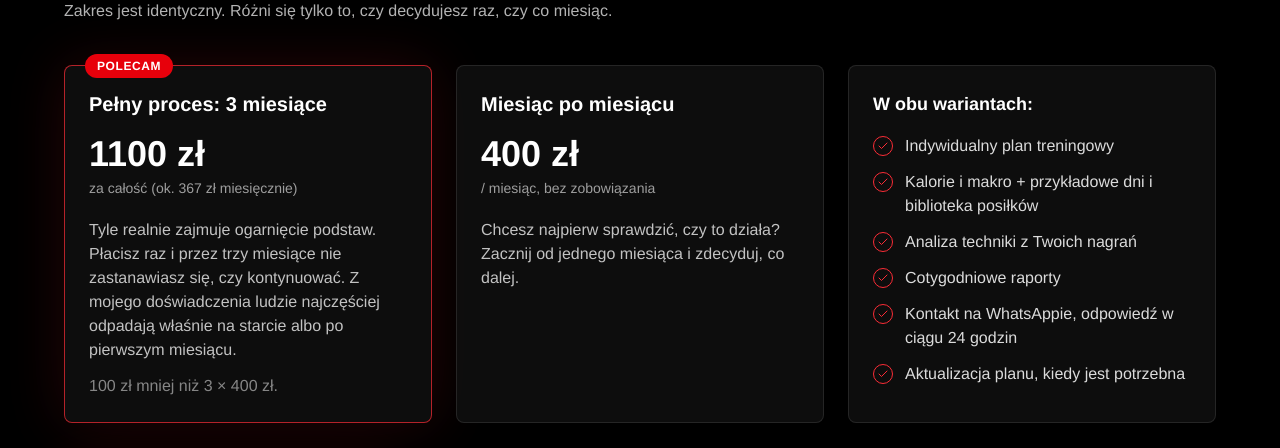
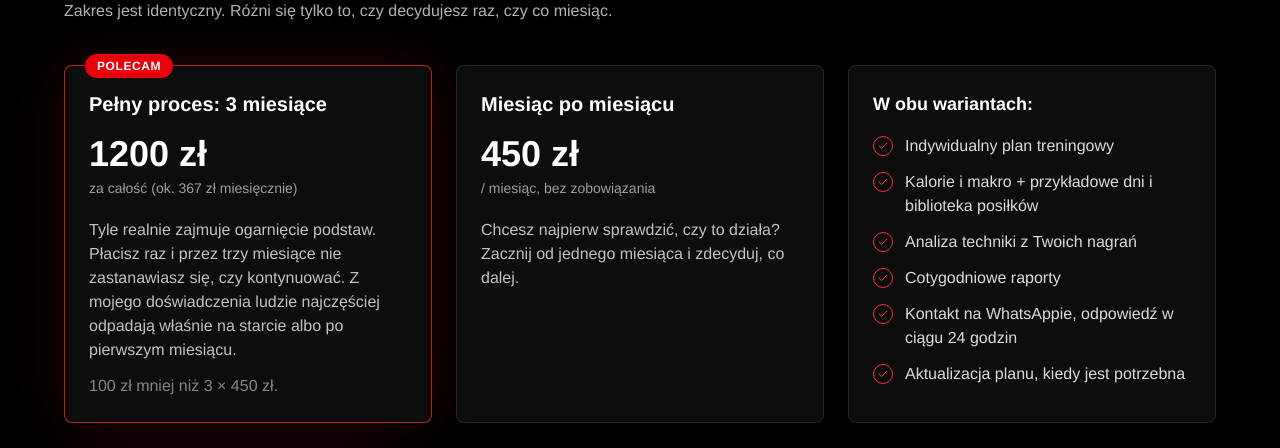
Before and after one commit to mateuszkajzarwspolpraca/landing-page-mateusz-kajzar, a Next.js app: page /online in a window 1280 px wide. Shown: the part 5780-6228 px from the top of the page. Built offline with nearby package versions, Linux system fonts and the light colour scheme.

Commit message:
Nowy cennik

```diff
--- a/app/online/page.tsx
+++ b/app/online/page.tsx
@@ -190,14 +190,14 @@ export default function OnlinePage() {
             intro={<p>Zakres jest identyczny. Różni się tylko to, czy decydujesz raz, czy co miesiąc.</p>}
           />
           <div className="mt-10 grid gap-6 lg:grid-cols-[1fr_1fr_1fr]">
-            <PriceCard badge="Polecam" title="Pełny proces: 3 miesiące" price="1100 zł" priceNote="za całość (ok. 367 zł miesięcznie)" highlighted>
+            <PriceCard badge="Polecam" title="Pełny proces: 3 miesiące" price="1200 zł" priceNote="za całość (ok. 367 zł miesięcznie)" highlighted>
               <p>
                 Tyle realnie zajmuje ogarnięcie podstaw. Płacisz raz i przez trzy miesiące nie zastanawiasz się, czy
                 kontynuować. Z mojego doświadczenia ludzie najczęściej odpadają właśnie na starcie albo po pierwszym miesiącu.
               </p>
-              <p className="text-white/50">100 zł mniej niż 3 × 400 zł.</p>
+              <p className="text-white/50">100 zł mniej niż 3 × 450 zł.</p>
             </PriceCard>
-            <PriceCard title="Miesiąc po miesiącu" price="400 zł" priceNote="/ miesiąc, bez zobowiązania">
+            <PriceCard title="Miesiąc po miesiącu" price="450 zł" priceNote="/ miesiąc, bez zobowiązania">
               <p>Chcesz najpierw sprawdzić, czy to działa? Zacznij od jednego miesiąca i zdecyduj, co dalej.</p>
             </PriceCard>
             <Card>
```
